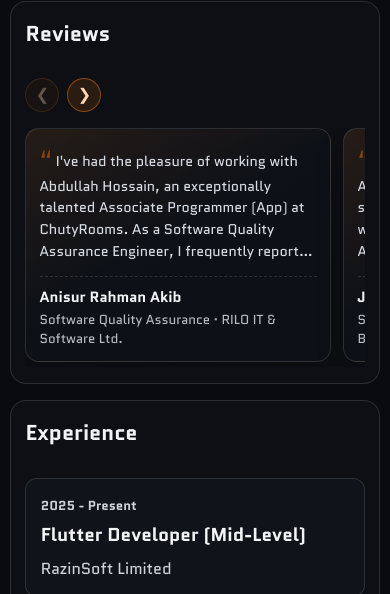
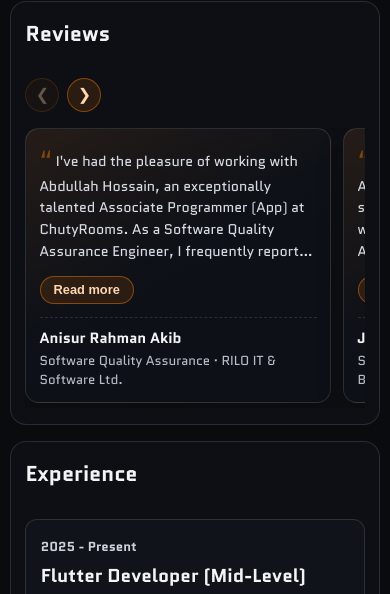
Before and after one commit to iamabdullahhossain/portfolio, a plain HTML site: page index.html in a window 390 px wide. Shown: the part 4159-4753 px from the top of the page. Drawn offline with Linux system fonts and the light colour scheme.

Commit message:
Responsive Check

```diff
--- a/script.js
+++ b/script.js
@@ -92,9 +92,22 @@ if (reviewsGrid) {
     const role = document.createElement('span');
     role.textContent = `${review.designation} · ${review.company}`;
 
+    const toggleButton = document.createElement('button');
+    toggleButton.type = 'button';
+    toggleButton.className = 'review-toggle';
+    toggleButton.textContent = 'Read more';
+    toggleButton.setAttribute('aria-expanded', 'false');
+    toggleButton.addEventListener('click', () => {
+      const isExpanded = card.classList.toggle('is-expanded');
+      toggleButton.textContent = isExpanded ? 'Read less' : 'Read more';
+      toggleButton.setAttribute('aria-expanded', String(isExpanded));
+      updateReviewNavState();
+    });
+
     meta.appendChild(name);
     meta.appendChild(role);
     card.appendChild(text);
+    card.appendChild(toggleButton);
     card.appendChild(meta);
     return card;
   };
--- a/styles.css
+++ b/styles.css
@@ -676,6 +676,12 @@ p {
   overflow: hidden;
 }
 
+.review-card.is-expanded .review-text {
+  line-clamp: unset;
+  -webkit-line-clamp: unset;
+  overflow: visible;
+}
+
 .review-text::before {
   content: "\201C";
   color: rgba(255, 122, 0, 0.45);
@@ -700,6 +706,25 @@ p {
 .review-meta span {
   color: #b7bcc6;
   font-size: 0.82rem;
+}
+
+.review-toggle {
+  align-self: flex-start;
+  border: 1px solid rgba(255, 122, 0, 0.45);
+  border-radius: 999px;
+  padding: 0.35rem 0.82rem;
+  background: rgba(255, 122, 0, 0.12);
+  color: #ffd7b1;
+  font-size: 0.8rem;
+  font-weight: 700;
+  cursor: pointer;
+  transition: background 0.2s ease, color 0.2s ease, border 0.2s ease;
+}
+
+.review-toggle:hover {
+  background: rgba(255, 122, 0, 0.24);
+  color: #ffffff;
+  border-color: rgba(255, 122, 0, 0.68);
 }
 
 .reviews-message {
```
